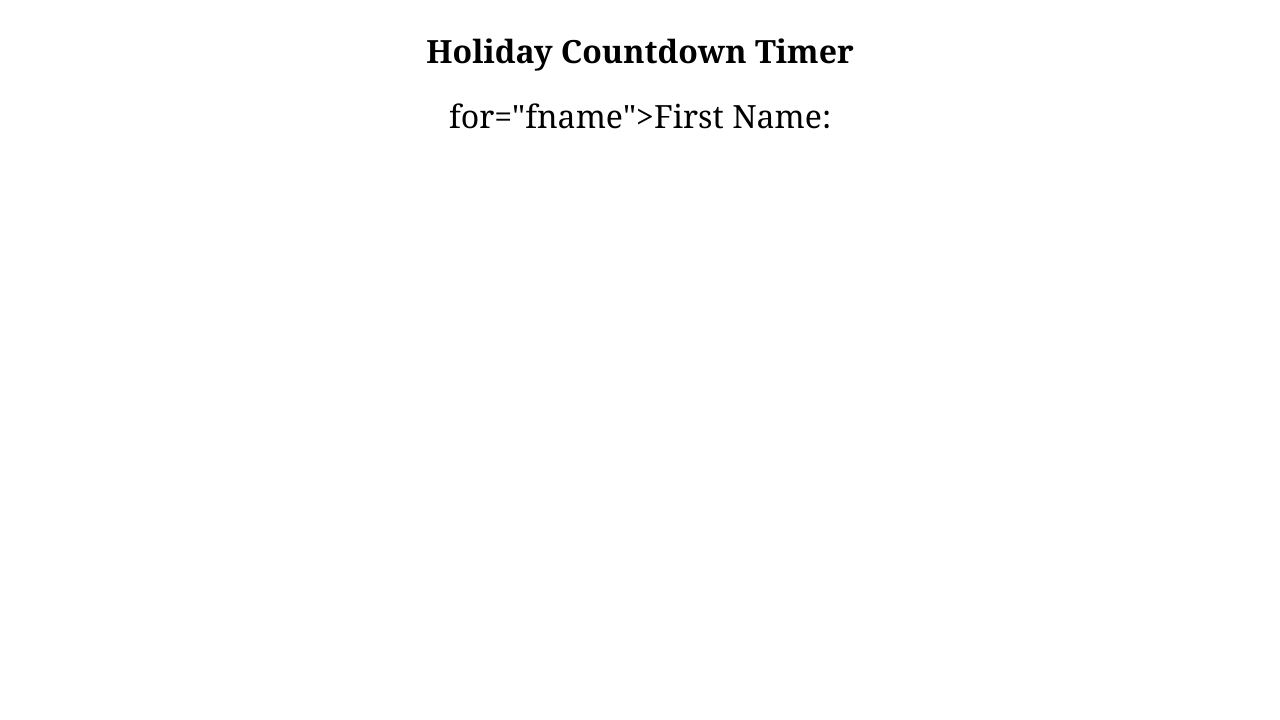
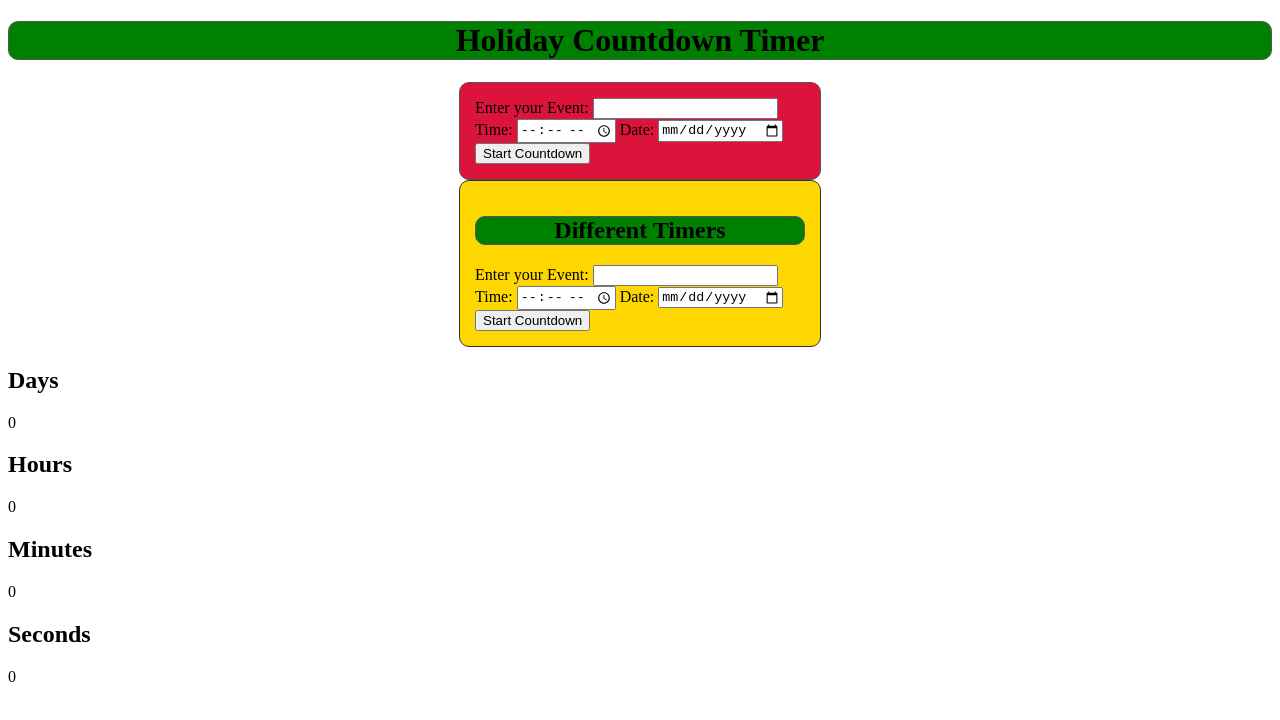
Before and after one commit to rjohn05-dc/Holiday-Event-Countdown-Timer, a plain HTML site: page index.html in a window 1280 px wide. Drawn offline with Linux system fonts and the light colour scheme.

Commit message:
added timers, added timer countdown

```diff
--- a/index.html
+++ b/index.html
@@ -4,13 +4,56 @@
     <meta charset="UTF-8">
     <meta name="viewport" content="width=device-width, initial-scale=1.0">
     <link rel="stylesheet" href="style.css">
-    <title>Countdown Timer</title>
+    <title>Holiday Countdown Timer</title>
 </head>
 <body>
     <h1>Holiday Countdown Timer</h1>
+    <main>
+        <div class="form">
+            <label for="event">Enter your Event:</label>
+            <input type="text" id="event" name="event" required>
 
-    <form>
-        <label> for="fname">First Name:</label>
-    </form>
+            <label for="time">Time:</label>
+            <input type="time" id="time" name="time" required>
+
+            <label for="date">Date:</label>
+            <input type="date" id="date" name="date" required>
+            <button type="submit">Start Countdown</button>
+        </div>
+<section class="timer">
+    <h1>Different Timers</h1>
+
+
+            <label for="event">Enter your Event:</label>
+            <input type="text" id="event" name="event" required>
+
+            <label for="time">Time:</label>
+            <input type="time" id="time" name="time" required>
+
+            <label for="date">Date:</label>
+            <input type="date" id="date" name="date" required>
+            <button type="submit">Start Countdown</button>
+            </div>
+</section>
+
+<div class="timer-container">
+    <div class="timer-box">
+        <h2>Days</h2>
+        <p id="days">0</p>
+    </div>
+    <div class="timer-box">
+        <h2>Hours</h2>
+        <p id="hours">0</p>
+    </div>
+    <div class="timer-box">
+        <h2>Minutes</h2>
+        <p id="minutes">0</p>
+    </div>
+    <div class="timer-box">
+        <h2>Seconds</h2>
+        <p id="seconds">0</p>
+    </div>
+    </main>
 </body>
+<script src="scripts.js"></script>
 </html>
--- a/style.css
+++ b/style.css
@@ -1,6 +1,74 @@
-*{
-    font-family: Cambria, Cochin, Georgia, Times, 'Times New Roman', serif;
-    font-size:xx-large;
-    align-content: center;
-    justify-items: center;
+.form{
+    width: 100%;
+    max-width: 330px;
+    padding: 15px;
+    margin: auto;
+    border: 1px solid #555;
+    border-radius: 10px;
+    background-color:crimson;
+    gap:10px;
 }
+
+.timer{
+    width: 100%;
+    max-width: 330px;
+    padding: 15px;
+    margin: auto;
+    border: 1px solid #333;
+    border-radius: 10px;
+    background-color:gold;
+    gap:10px;
+}
+
+
+h1{
+    text-align: center;
+    color: black;
+    border: 1px solid #555;
+    border-radius: 10px;
+    background-color:green;
+}
+
+/* .card{
+    width: 100%;
+    max-width: 330px;
+    padding: 15px;
+    margin: auto;
+    border: 1px solid #555;
+    border-radius: 10px;
+    background-color:darkgoldenrod;
+    gap:10px;
+}
+
+.card2{
+    width: 100%;
+    max-width: 330px;
+    padding: 15px;
+    margin: auto;
+    border: 1px solid #555;
+    border-radius: 10px;
+    background-color:darkgoldenrod;
+    gap:10px;
+}
+
+.card3{
+    width: 100%;
+    max-width: 330px;
+    padding: 15px;
+    margin: auto;
+    border: 1px solid #555;
+    border-radius: 10px;
+    background-color:darkgoldenrod;
+    gap:10px;
+}
+
+.card4{
+    width: 100%;
+    max-width: 330px;
+    padding: 15px;
+    margin: auto;
+    border: 1px solid #555;
+    border-radius: 10px;
+    background-color:darkgoldenrod;
+    gap:10px;
+} */
```
Also changed, not shown: script.js (added, +35 -0 lines).
